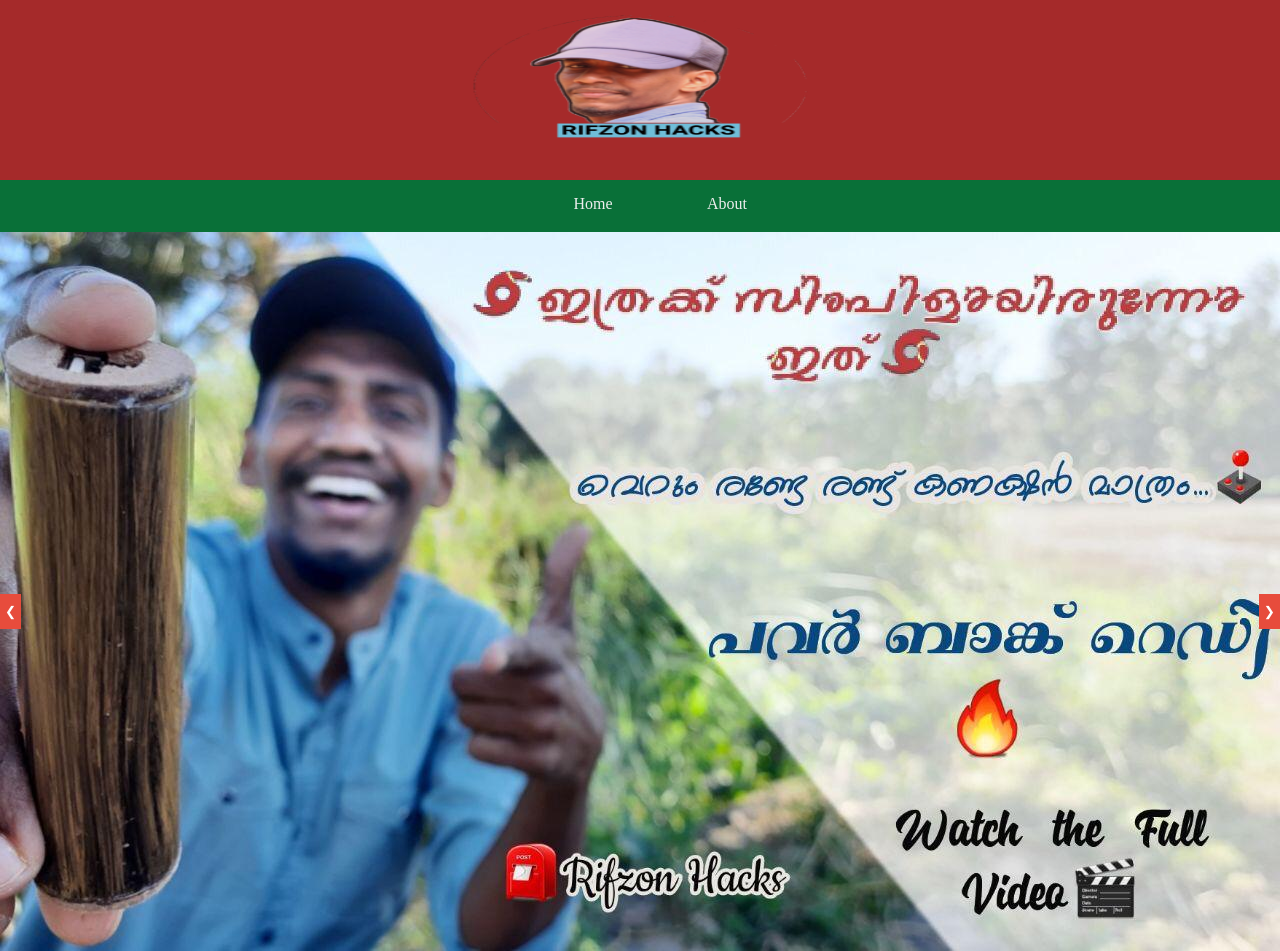
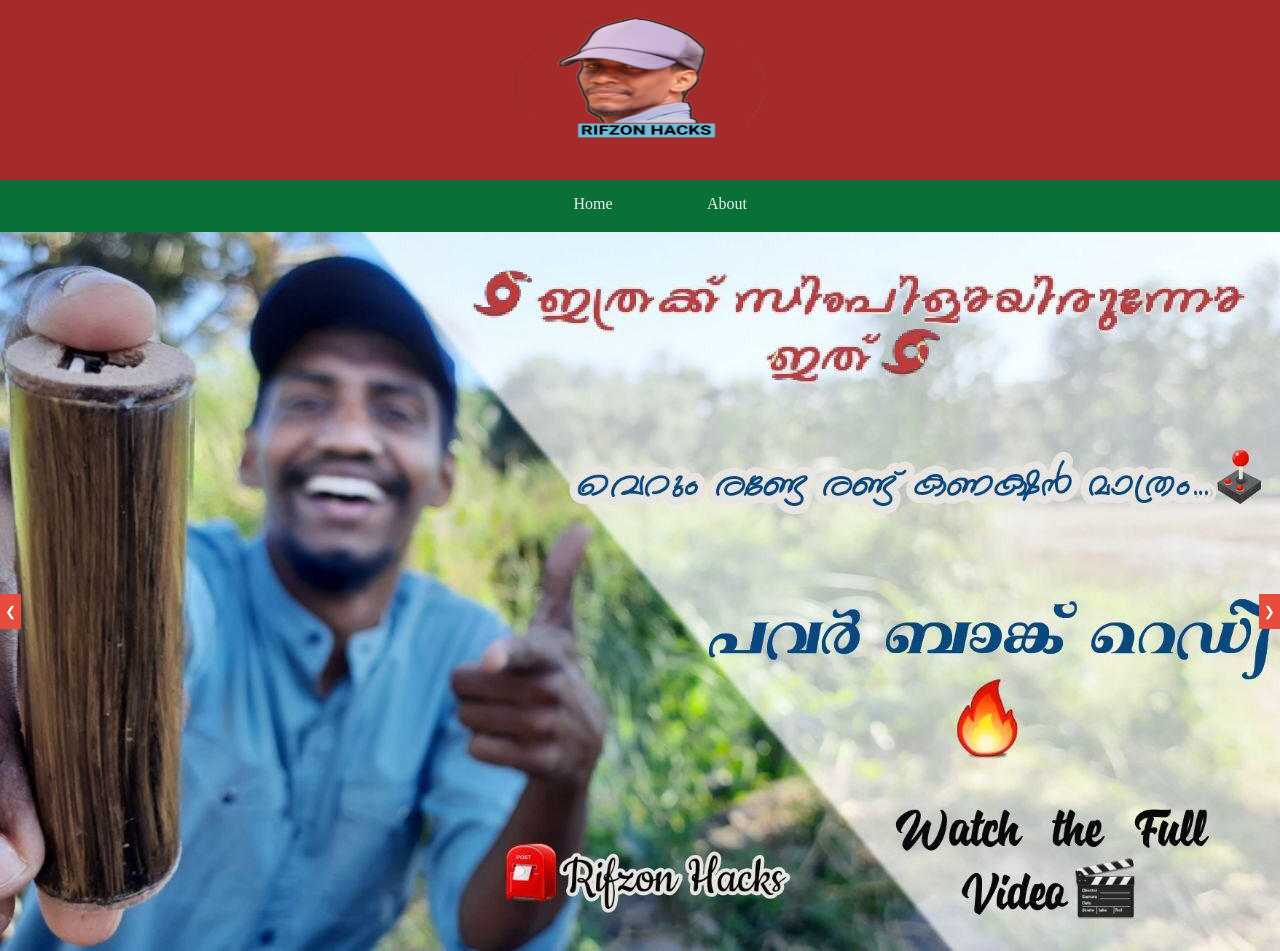
Before and after one commit to ahmedrashid6666/rifz, a plain HTML site: page index.html in a window 1280 px wide. Shown: the top 951 px of the page. Drawn offline with Linux system fonts and the light colour scheme.

Commit message:
Update slide.css

```diff
--- a/slide.css
+++ b/slide.css
@@ -218,7 +218,7 @@ flex-direction: column;
 }
 .mainlogo img{
   height: 170px;
-  width: 100%;
+  width: 80%;
 }
 
 }
@@ -250,7 +250,7 @@ flex-direction: column;
 }
 .mainlogo img{
   height: 170px;
-  width: 400px;
+  width: 300px;
 }
 
 
@@ -267,7 +267,7 @@ flex-direction: column;
 }
 .mainlogo img{
   height: 170px;
-  width: 400px;
+  width: 300px;
 }
 
 
@@ -283,7 +283,7 @@ flex-direction: column;
 }
 .mainlogo img{
   height: 170px;
-  width: 400px;
+  width: 300px;
 }
 
 
@@ -299,5 +299,5 @@ flex-direction: column;
   }
   .mainlogo img{
     height: 170px;
-    width: 400px;
+    width: 300px;
   }
```
